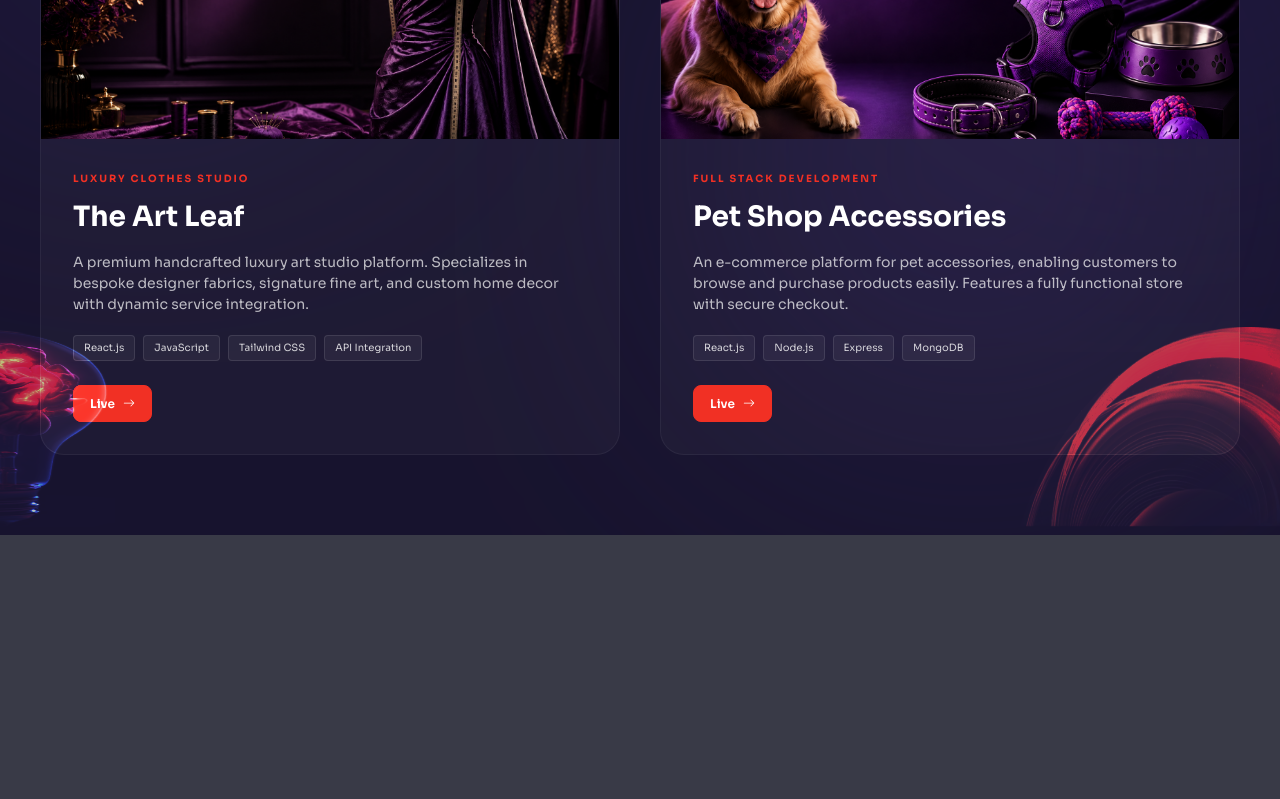
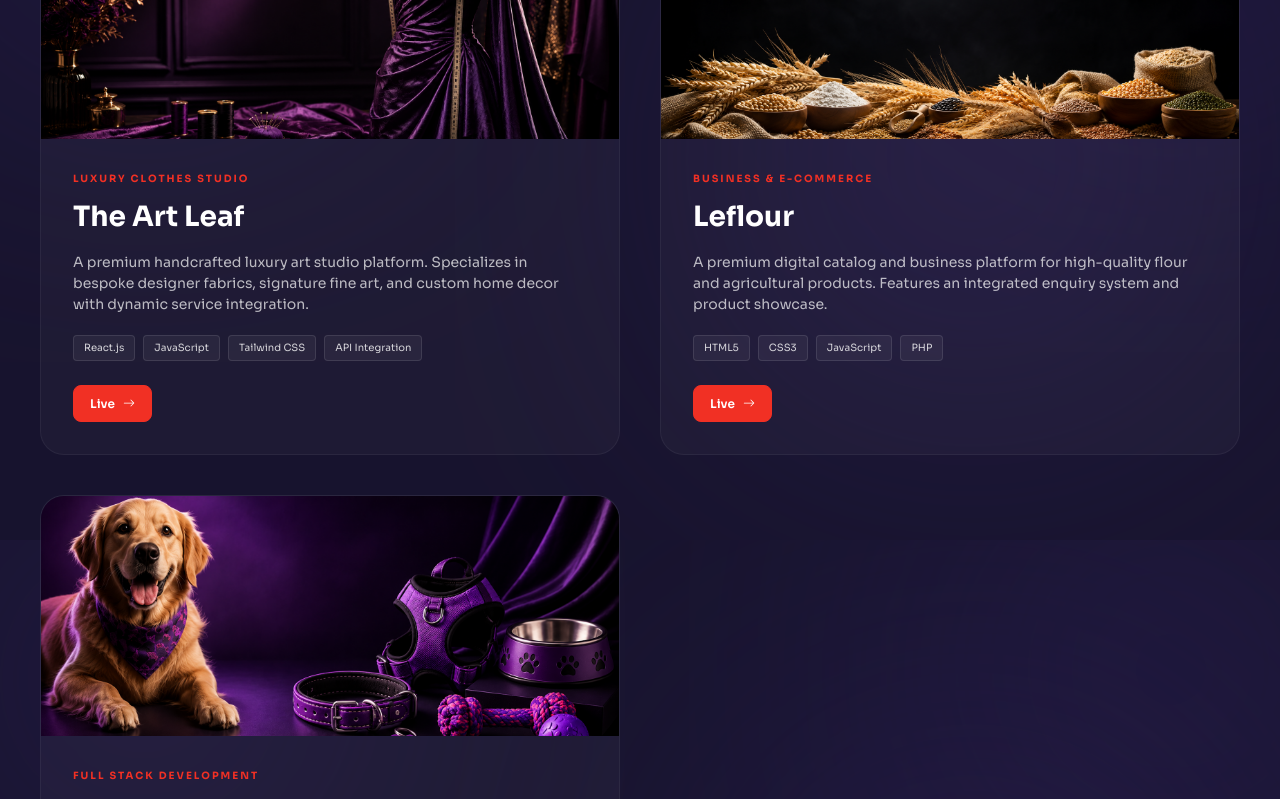
Before and after one commit to Om-5300/Om-Barasara-Portfolio, a Next.js app: page /work in a window 1280 px wide. Shown: the part 1060-1859 px from the top of the page. Before the commit the page ends 1595 px from the top, so only its background shows below. Built offline with nearby package versions, Linux system fonts and the light colour scheme.

Commit message:
-- change in ui

```diff
--- a/components/WorkSlider.jsx
+++ b/components/WorkSlider.jsx
@@ -23,9 +23,17 @@ const projectsData = [
     title: "The Art Leaf",
     category: "Luxury Clothes Studio",
     description: "A premium handcrafted luxury art studio platform. Specializes in bespoke designer fabrics, signature fine art, and custom home decor with dynamic service integration.",
-    path: "/thumb1.jpg", // Replace with a screenshot of theartleaf.in for best results
+    path: "/thumb1.jpg",
     live: "https://theartleaf.in/",
     tech: ["React.js", "JavaScript", "Tailwind CSS", "API Integration"]
+  },
+  {
+    title: "Leflour",
+    category: "Business & E-commerce",
+    description: "A premium digital catalog and business platform for high-quality flour and agricultural products. Features an integrated enquiry system and product showcase.",
+    path: "/thumb5.jpg",
+    live: "https://www.leflour.in/",
+    tech: ["HTML5", "CSS3", "JavaScript", "PHP"]
   },
   {
     title: "Pet Shop Accessories",
```
Also changed, not shown: public/thumb5.jpg, 1 other file (tests, documents, lock files or other folders).
